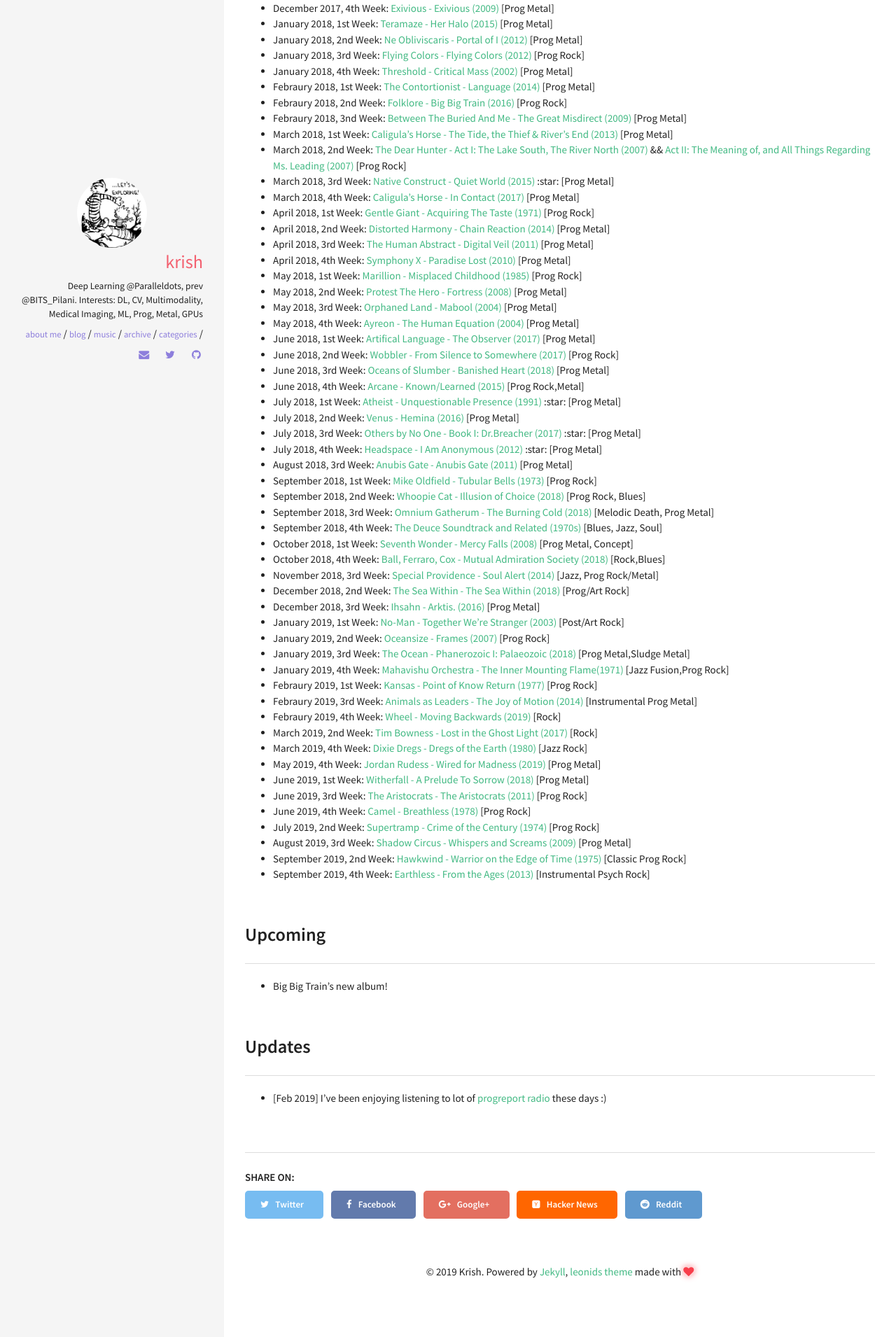
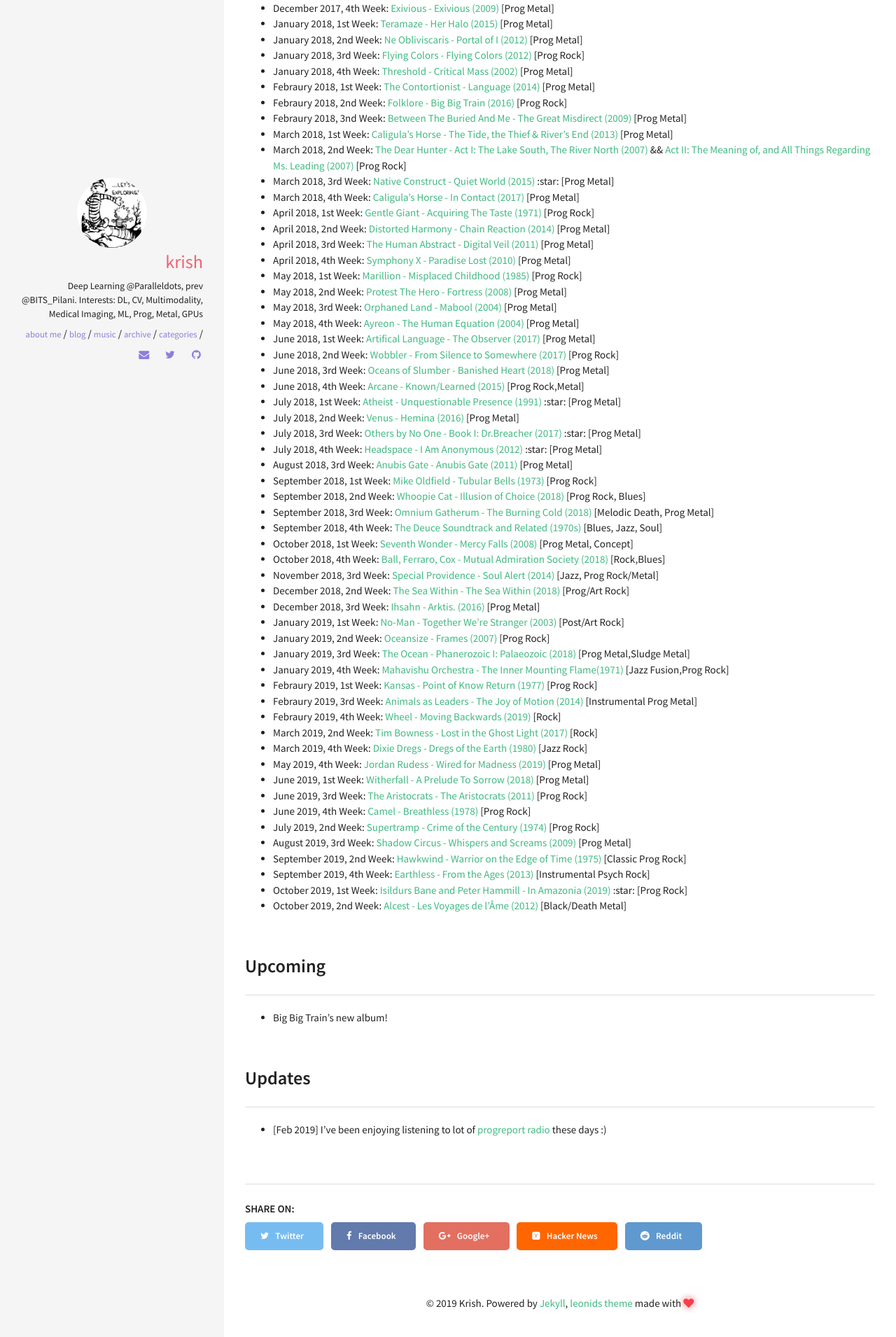
Before and after one commit to skrish13/skrish13.github.io, a Jekyll site: the page built from music/2017-10-14-aotw.md, in a window 1280 px wide. Shown: the part 1065-2975 px from the top of the page at 70% size. Built offline with Jekyll 4.4.1, drawn with Linux system fonts in a browser that asks for light colours; comment, search, counter and statistics services are not loaded.

Commit message:
new aotws

```diff
--- a/music/2017-10-14-aotw.md
+++ b/music/2017-10-14-aotw.md
@@ -87,6 +87,8 @@ In upcoming months, mostly works from these artists will be here. Please tell me
 - August 2019, 3rd Week: [Shadow Circus - Whispers and Screams (2009)](https://open.spotify.com/album/6GrWybPAEpdaqolV0Xxkl1?si=_HtGoh7ETVeZQkMpiU91gA) [Prog Metal]
 - September 2019, 2nd Week: [Hawkwind - Warrior on the Edge of Time (1975)](https://open.spotify.com/album/2S5MzNaOk2kXrwmNhMngRV?si=NXWi8P0FRWiDtkFc_viIRQ) [Classic Prog Rock]
 - September 2019, 4th Week: [Earthless - From the Ages (2013)](https://open.spotify.com/album/1gD5vrYMJHGaR8LAwah7T2?si=2Ibfs4BHT4KDhfC51ZHHbg) [Instrumental Psych Rock]
+- October 2019, 1st Week: [Isildurs Bane and Peter Hammill - In Amazonia (2019)](https://open.spotify.com/album/7uFOHvH6KSWcgXawd9J6yY?si=o-lhi5XGTdq1cT3-ISnLEQ) :star: [Prog Rock]
+- October 2019, 2nd Week: [Alcest - Les Voyages de l'Âme (2012)](https://open.spotify.com/album/1y9zL8o1XLnLsiDzoC7v0O?si=_nPnXKnGR9yMITIHl5qApw) [Black/Death Metal]
 
 ## Upcoming
 - Big Big Train's new album!
```
